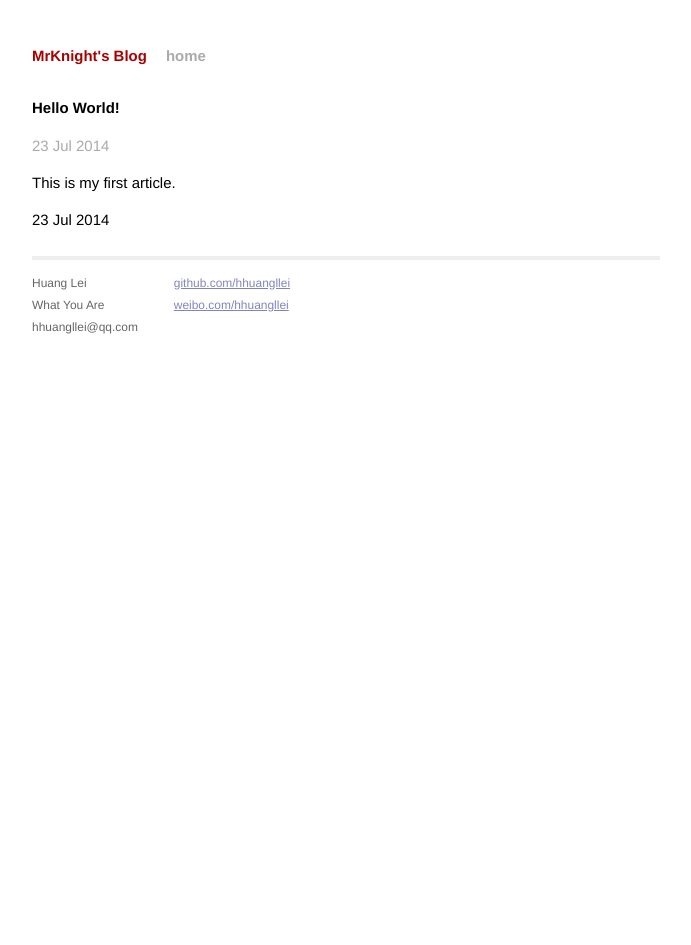
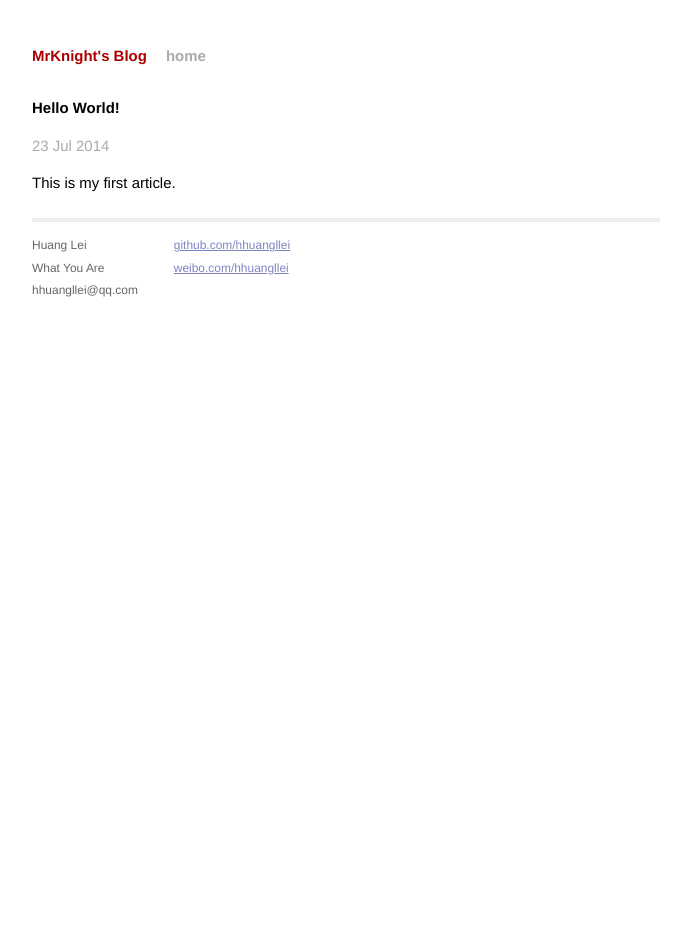
Before and after one commit to hhuangllei/hhuangllei.github.io, a Jekyll site: the page built from _posts/2014-07-23-hello-world.md, in a window 1280 px wide. Shown: the whole page, without its empty margins (294-985 px from the left). Built offline with Jekyll 4.4.1, drawn with Linux system fonts in a browser that asks for light colours.

Commit message:
modify HelloWorld

```diff
--- a/_posts/2014-07-23-hello-world.md
+++ b/_posts/2014-07-23-hello-world.md
@@ -3,5 +3,4 @@ layout: post
 title: Hello World!
 ---
 
-<p>This is my first article.</p>
-<p>{{page.date | date_to_string}}</p>
+This is my first article.
```
